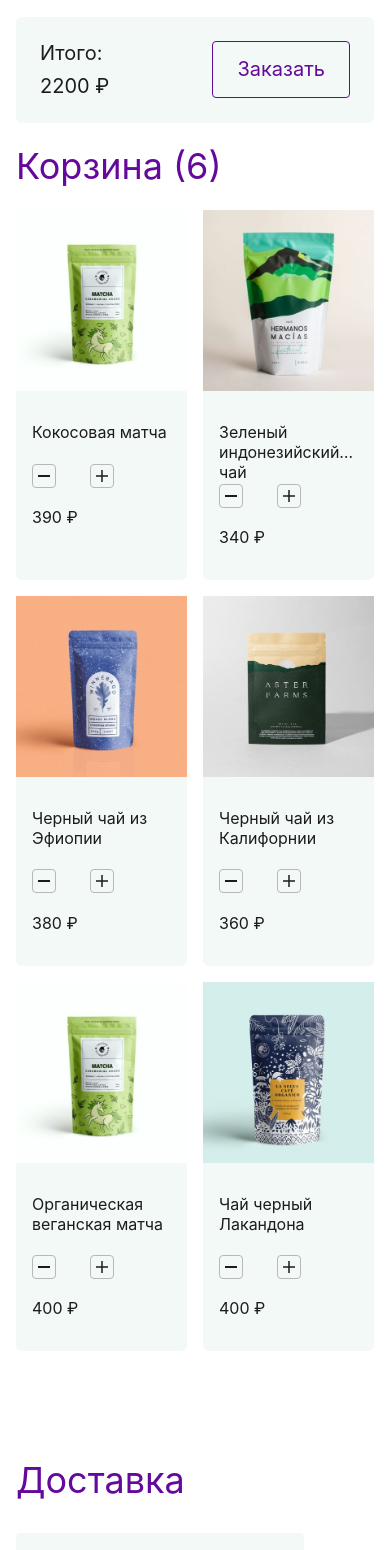
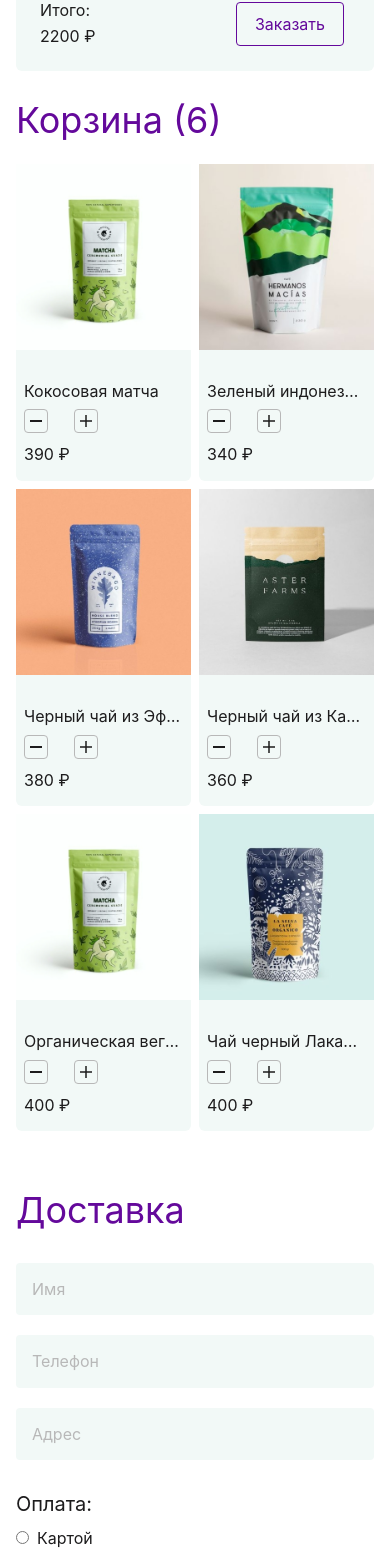
Before and after one commit to KuzAnton8335/cup-time, a React (Vite) app in the folder cup-time/: page /cart in a window 390 px wide. Shown: the part 123-1673 px from the top of the page. Built offline with nearby package versions, Linux system fonts and the light colour scheme; a web font is replaced by a local one.

Commit message:
responsive cart and order page

```diff
--- a/cup-time/src/modules/CartItem/cartitem.scss
+++ b/cup-time/src/modules/CartItem/cartitem.scss
@@ -9,6 +9,10 @@
 
 	&__info {
 		padding: 16px;
+
+		@include mobail {
+			padding: 16px 8px;
+		}
 	}
 	&__title {
 		font-weight: 400;
@@ -16,14 +20,22 @@
 		color: #1d1c1d;
 		margin-bottom: 8px;
 		text-overflow: ellipsis;
-		display: -webkit-box;
-		line-clamp: 2;
-		-webkit-line-clamp: 2;
-		-webkit-box-orient: vertical;
+		white-space: nowrap;
+		overflow: hidden;
+		width: 100%;
+
+		@include smlaptop {
+			white-space: initial;
+			display: -webkit-box;
+			-webkit-line-clamp: 2;
+			line-clamp: 2;
+			-webkit-box-orient: vertical;
+		}
 
 		@include minlaptop {
 			font-size: 16px;
-			margin-bottom: 20px;
+			display: block;
+			white-space: nowrap;
 		}
 	}
 	&__quantity {
@@ -31,11 +43,18 @@
 		gap: 4px;
 		align-items: center;
 		margin-bottom: 20px;
+
+		@include minlaptop {
+			gap: 0;
+		}
+
+		@include mobail {
+			margin-bottom: 12px;
+		}
 	}
 	&__quantity-btn {
 		background-color: transparent;
 		border: 1px solid #b8b8b8;
-		border-radius: 4px;
 		width: 36px;
 		height: 36px;
 		cursor: pointer;
@@ -45,6 +64,7 @@
 		@include minlaptop {
 			width: 24px;
 			height: 24px;
+			border-radius: 4px;
 		}
 	}
 	&__quantity-btn_minus {
@@ -57,16 +77,24 @@
 		background-color: transparent;
 		border: none;
 		outline: none;
+
+		@include minlaptop {
+			font-size: 16px;
+		}
 	}
 
 	&__quantity-btn_plus {
 		background-image: url("/img/plus.svg");
 	}
 	&__price {
+		margin: 0;
 		font-weight: 400;
 		font-size: 20px;
 
 		@include minlaptop {
+			margin: 0;
+			line-height: 1.24;
+			color: #1d1c1d;
 			font-size: 16px;
 		}
 	}
--- a/cup-time/src/modules/cart/cart.scss
+++ b/cup-time/src/modules/cart/cart.scss
@@ -7,7 +7,11 @@
 	}
 
 	@include minlaptop {
-		padding: 140px 0 40px;
+		padding: 139px 0 30px;
+	}
+
+	@include mobail {
+		padding: 100px 0 30px;
 	}
 	&__container {
 		display: grid;
@@ -16,13 +20,18 @@
 		gap: 32px 20px;
 
 		@include smlaptop {
-			gap: 32px 60px;
+			grid-template-columns: 1fr 300px;
 		}
 
 		@include minlaptop {
+			gap: 0;
 			grid-template-columns: 1fr;
-			grid-template-areas: "summary" "title" "cart";
-			gap: 24px 40px;
+		}
+
+		@include mobail {
+			display: grid;
+			align-items: start;
+			grid-template-columns: 1fr;
 		}
 	}
 
@@ -35,7 +44,12 @@
 		grid-column: 1/ -1;
 
 		@include minlaptop {
-			grid-area: title;
+			order: 2;
+			margin-bottom: 24px;
+			font-size: 36px;
+		}
+
+		@include mobail {
 			font-size: 36px;
 		}
 	}
@@ -49,9 +63,14 @@
 		}
 
 		@include minlaptop {
-			grid-area: cart;
+			order: 3;
 			grid-template-columns: repeat(auto-fit, minmax(159px, 1fr));
-			gap: 16px;
+		}
+
+		@include mobail {
+			grid-column: 1 / -1;
+			grid-template-columns: repeat(auto-fit, minmax(140px, 1fr));
+			gap: 8px;
 		}
 	}
 	&__summary {
@@ -66,7 +85,20 @@
 		color: #1d1d1d;
 
 		@include minlaptop {
-			grid-area: summary;
+			order: 1;
+			margin-bottom: 40px;
+			grid-template-areas: "title total button";
+			grid-template-columns: min-content 1fr min-content;
+			gap: 6px;
+		}
+
+		@include mobail {
+			grid-column: 1 / -1;
+			margin-bottom: 30px;
+			justify-content: space-between;
+			grid-template-areas:
+				"title button"
+				"total button";
 		}
 	}
 	&__summary-title {
@@ -75,12 +107,20 @@
 		font-weight: 400;
 		font-size: 20px;
 		color: #1d1d1d;
+
+		@include minlaptop {
+			font-size: 16px;
+		}
 	}
 	&__summary-total {
 		margin: 0;
 		grid-area: total;
 		font-size: 20px;
 		color: #1d1c1d;
+
+		@include minlaptop {
+			font-size: 16px;
+		}
 	}
 	&__order-btn {
 		grid-area: button;
@@ -91,5 +131,14 @@
 		color: #64099b;
 		background-color: transparent;
 		cursor: pointer;
+
+		@include minlaptop {
+			padding: 12px 18px;
+			font-size: 16px;
+		}
+
+		@include mobail {
+			justify-self: end;
+		}
 	}
 }
--- a/cup-time/src/modules/order/Order.jsx
+++ b/cup-time/src/modules/order/Order.jsx
@@ -21,7 +21,6 @@
 						</label>
 					</fieldset>
 				</form>
-
 			</div>
 		</section>
 	)
--- a/cup-time/src/modules/order/order.scss
+++ b/cup-time/src/modules/order/order.scss
@@ -3,13 +3,18 @@
 	padding: 50px 0 100px;
 
 	@include minlaptop {
-		padding: 40px 0 80px;
+		padding: 30px 0 80px;
+	}
+
+	@include mobail {
+		padding: 30px 0 60px;
 	}
 	&__title {
 		font-weight: 400;
 		font-size: 54px;
 		line-height: 1.1;
 		color: #64099b;
+		margin-top: 0;
 		margin-bottom: 32px;
 
 		@include minlaptop {
@@ -22,19 +27,39 @@
 		gap: 20px;
 		max-width: 640px;
 
+		@include smlaptop {
+			max-width: 620px;
+		}
+
+		@include minlaptop {
+			gap: 16px;
+			max-width: none;
+		}
+
 		@include mobail {
-			max-width: 288px;
-			grid-template-columns: repeat(1, 1fr);
+			display: grid;
+			grid-template-columns: 1fr;
+			gap: 20px;
+			max-width: 640px;
 		}
 	}
 	&__input {
-		border-radius: 4px;
 		padding: 16px;
 		background-color: #f2f9f7;
 		font-size: 16px;
 		border: none;
 		&::placeholder {
 			color: #b8b8b8;
+		}
+
+		@include minlaptop {
+			padding: 12px 16px;
+			border-radius: 4px;
+		}
+
+		@include mobail {
+			border: none;
+			padding: 17px 16px;
 		}
 	}
 
@@ -46,6 +71,14 @@
 		padding: 0;
 		padding: 12px 0 0;
 		border: none;
+
+		@include minlaptop {
+			padding-top: 8px;
+		}
+
+		@include mobail {
+			padding-top: 12px;
+		}
 	}
 	&__payment-title {
 		display: block;
@@ -53,6 +86,11 @@
 		font-weight: 400;
 		font-size: 20px;
 		margin-bottom: 12px;
+
+		@include mobail {
+			margin-top: 0;
+			margin-bottom: 12px;
+		}
 	}
 	&__payment-label {
 		display: block;
@@ -64,6 +102,12 @@
 		&:last-child {
 			margin-bottom: 0;
 		}
+
+		@include mobail {
+			display: block;
+			font-size: 16px;
+			margin-bottom: 8px;
+		}
 	}
 	&__radio {
 		margin-right: 8px;
```
